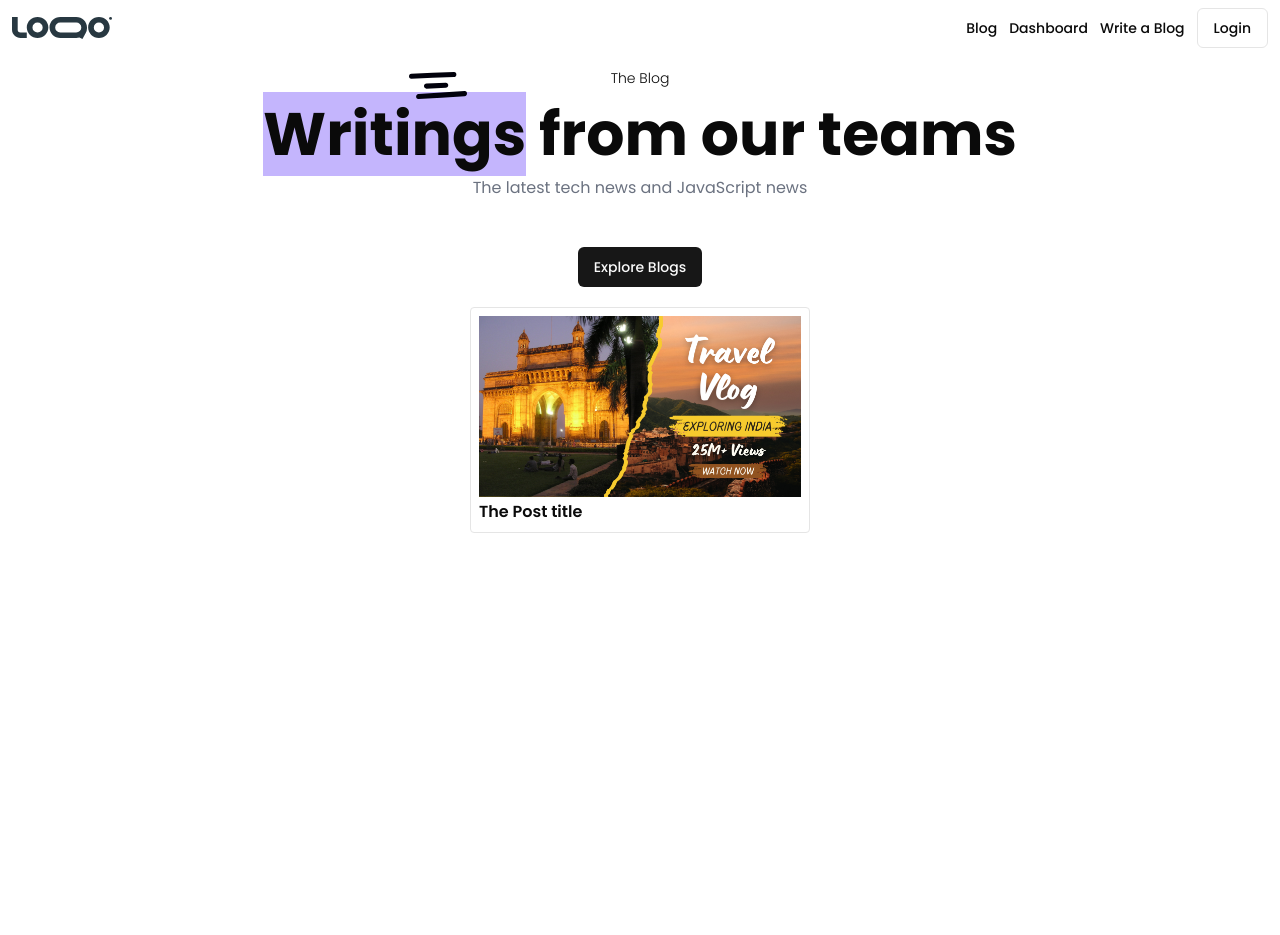
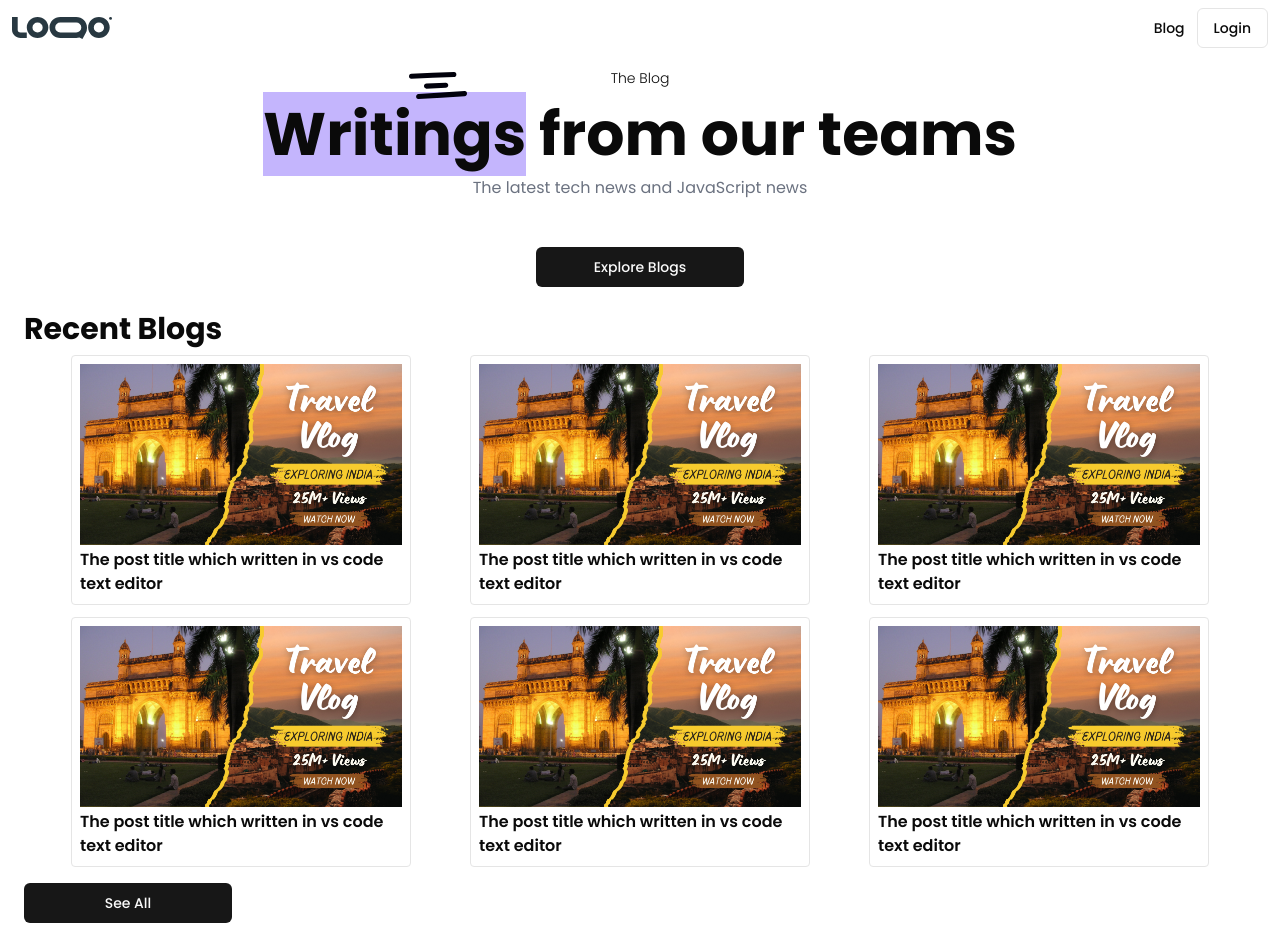
Before and after one commit to maharshidas001/blog-supabase, a React (Vite) app: page / in a window 1280 px wide. Before the commit the page ends 800 px from the top, so only its background shows below. Built offline with nearby package versions, Linux system fonts and the light colour scheme; no server answers.

Commit message:
Some changes in frontend

```diff
--- a/src/App.jsx
+++ b/src/App.jsx
@@ -1,7 +1,7 @@
 import React from 'react';
 import { Header } from '@/components';
 import { Routes, Route } from 'react-router-dom';
-import { CreatePost, Home, Login } from '@/pages';
+import { AllPosts, CreatePost, Home, Login, NotFound } from '@/pages';
 
 const App = () => {
   return (
@@ -11,6 +11,8 @@ const App = () => {
         <Route path='/' element={<Home />} />
         <Route path='/auth/login' element={<Login />} />
         <Route path='/create-post' element={<CreatePost />} />
+        <Route path='/blogs' element={<AllPosts />} />
+        <Route path='*' element={<NotFound />} />
       </Routes>
     </>
   )
--- a/src/components/custom/Card.jsx
+++ b/src/components/custom/Card.jsx
@@ -5,11 +5,11 @@ const Card = () => {
   return (
     <>
       <div className='border max-w-[340px] p-2 rounded'>
-        <div className='h-[180px] max-w-full rounded'>
-          <img src={Travel} alt="" />
+        <div className='h-[180px] max-w-full rounded cursor-pointer'>
+          <img src={Travel} alt="" className='w-full' />
         </div>
         <div className='mt-1'>
-          <p className='font-semibold'>The Post title</p>
+          <p className='font-semibold cursor-pointer'>The post title which written in vs code text editor</p>
         </div>
       </div>
     </>
--- a/src/components/custom/Header.jsx
+++ b/src/components/custom/Header.jsx
@@ -5,11 +5,13 @@ import Logo from '@/assets/Logo.svg';
 import { Button } from '../ui/button';
 import { MenuIcon } from 'lucide-react';
 import { Link } from 'react-router-dom';
-import { SignedIn, SignedOut, UserButton } from "@clerk/clerk-react";
+import { SignedIn, SignedOut, UserButton, useUser } from "@clerk/clerk-react";
+import { Plus } from 'lucide-react';
 
 const Header = () => {
 
   const location = useLocation();
+  const { isSignedIn, isLoaded } = useUser();
 
   useEffect(() => {
     let mobileNavMenu = document.getElementById('mobile-nav-menu');
@@ -34,18 +36,15 @@ const Header = () => {
 
             <div className='sm:flex items-center gap-3 hidden'>
               <p className='font-medium text-sm cursor-pointer'>Blog</p>
-              <p className='font-medium text-sm cursor-pointer'>Dashboard</p>
-              <Link to='/create-post'>
-                <p className='font-medium text-sm cursor-pointer'>Write a Blog</p>
-              </Link>
-              <SignedOut>
-                <Link to='/auth/login'>
-                  <Button variant='outline'>Login</Button>
+              {!isSignedIn && isLoaded ? (<Link to='/auth/login'>
+                <Button variant='outline'>Login</Button>
+              </Link>) : (<>
+                <p className='font-medium text-sm cursor-pointer'>Dashboard</p>
+                <Link to='/create-post'>
+                  <Button className='font-medium text-sm cursor-pointer'><Plus size={15} className='mr-2' /> Write a Blog</Button>
                 </Link>
-              </SignedOut>
-              <SignedIn>
                 <UserButton />
-              </SignedIn>
+              </>)}
             </div>
 
             <Button variant='ghost' className='p-0 sm:hidden'
--- a/src/components/custom/Hero.jsx
+++ b/src/components/custom/Hero.jsx
@@ -2,6 +2,7 @@ import React from 'react';
 import { MaxContainer } from '../index';
 import { Button } from '../ui/button';
 import AssymetricParallel from '@/assets/Assymetric Parallel.svg';
+import { Link } from 'react-router-dom';
 
 const Hero = () => {
   return (
@@ -16,7 +17,9 @@ const Hero = () => {
                 className='relative hidden sm:block sm:-top-32 sm:-left-16'
               />
             </p>
-            <Button className='mt-5 mx-auto'>Explore Blogs</Button>
+            <Link to='/blogs'>
+              <Button className='mt-5 mx-auto w-52'>Explore Blogs</Button>
+            </Link>
           </div>
         </MaxContainer>
       </section>
--- a/src/components/custom/Posts.jsx
+++ b/src/components/custom/Posts.jsx
@@ -1,14 +1,25 @@
 import React from 'react';
 import { Card, MaxContainer } from '../index';
+import { Button } from '../ui/button';
+import { Link } from 'react-router-dom';
 
 const Posts = () => {
+  let posts = [1, 2, 3, 4, 5, 6, 7, 8, 9, 10, 11, 12, 13, 14];
   return (
     <>
-      <section className='p-2'>
+      <section className='p-3'>
         <MaxContainer>
+          <h2 className='font-bold text-3xl mb-2'>Recent Blogs</h2>
           <div className='flex flex-wrap justify-evenly gap-3'>
-            <Card />
+            {posts.slice(0, 6).map(post => (
+              <Card key={post} />
+            ))}
           </div>
+          {posts.length >= 10 && (
+            <Link to='/blogs'>
+              <Button className='mt-4 w-52'>See All</Button>
+            </Link>
+          )}
         </MaxContainer>
       </section>
     </>
--- /dev/null
+++ b/src/pages/AllPosts.jsx
@@ -0,0 +1,22 @@
+import { Card, MaxContainer } from '@/components';
+import React from 'react';
+
+const AllPosts = () => {
+  let posts = [1, 2, 3, 4, 5, 6, 7, 8, 9, 10, 11, 12, 13, 14];
+  return (
+    <>
+      <section className='p-3'>
+        <MaxContainer>
+          <h2 className='font-bold text-3xl mb-2'>All Posts</h2>
+          <div className='flex flex-wrap justify-evenly gap-3'>
+            {posts.map(post => (
+              <Card key={post} />
+            ))}
+          </div>
+        </MaxContainer>
+      </section>
+    </>
+  )
+}
+
+export default AllPosts;
--- /dev/null
+++ b/src/pages/NotFound.jsx
@@ -0,0 +1,24 @@
+import React from 'react';
+import { useNavigate } from 'react-router-dom';
+
+const NotFound = () => {
+
+  const navigate = useNavigate();
+
+  return (
+    <div className="flex items-center justify-center h-screen bg-gray-200">
+      <div className="text-center">
+        <h1 className="text-6xl font-bold text-gray-800 mb-4">404</h1>
+        <p className="text-xl text-gray-600 mb-8">Page Not Found</p>
+        <button
+          onClick={() => navigate(-1)}
+          className="bg-blue-500 hover:bg-blue-700 text-white font-bold py-2 px-4 rounded"
+        >
+          Go Back
+        </button>
+      </div>
+    </div>
+  );
+};
+
+export default NotFound;
--- a/src/pages/index.js
+++ b/src/pages/index.js
@@ -1,9 +1,13 @@
 import Home from "./Home";
 import Login from "./Login";
 import CreatePost from "./CreatePost";
+import AllPosts from "./AllPosts";
+import NotFound from "./NotFound";
 
 export {
   Home,
   Login,
   CreatePost,
+  AllPosts,
+  NotFound,
 };
```
